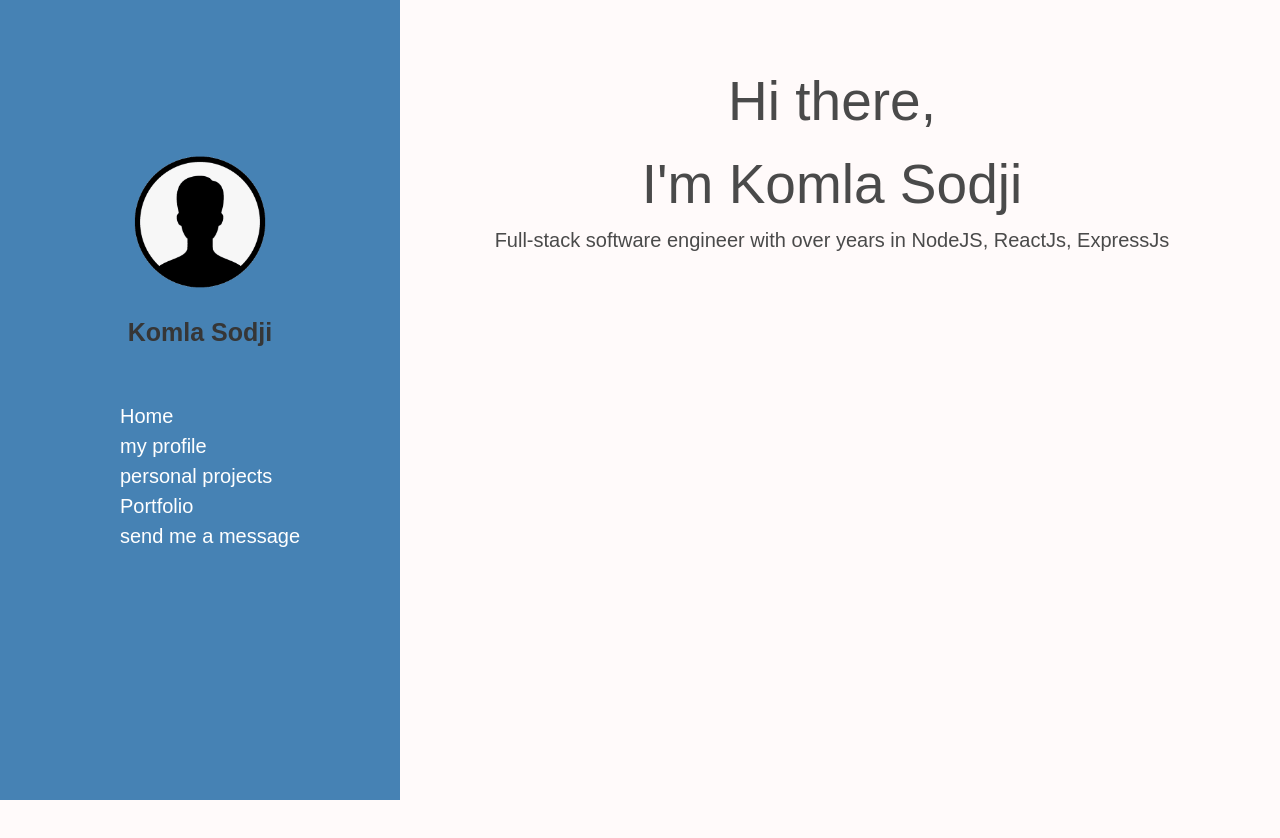
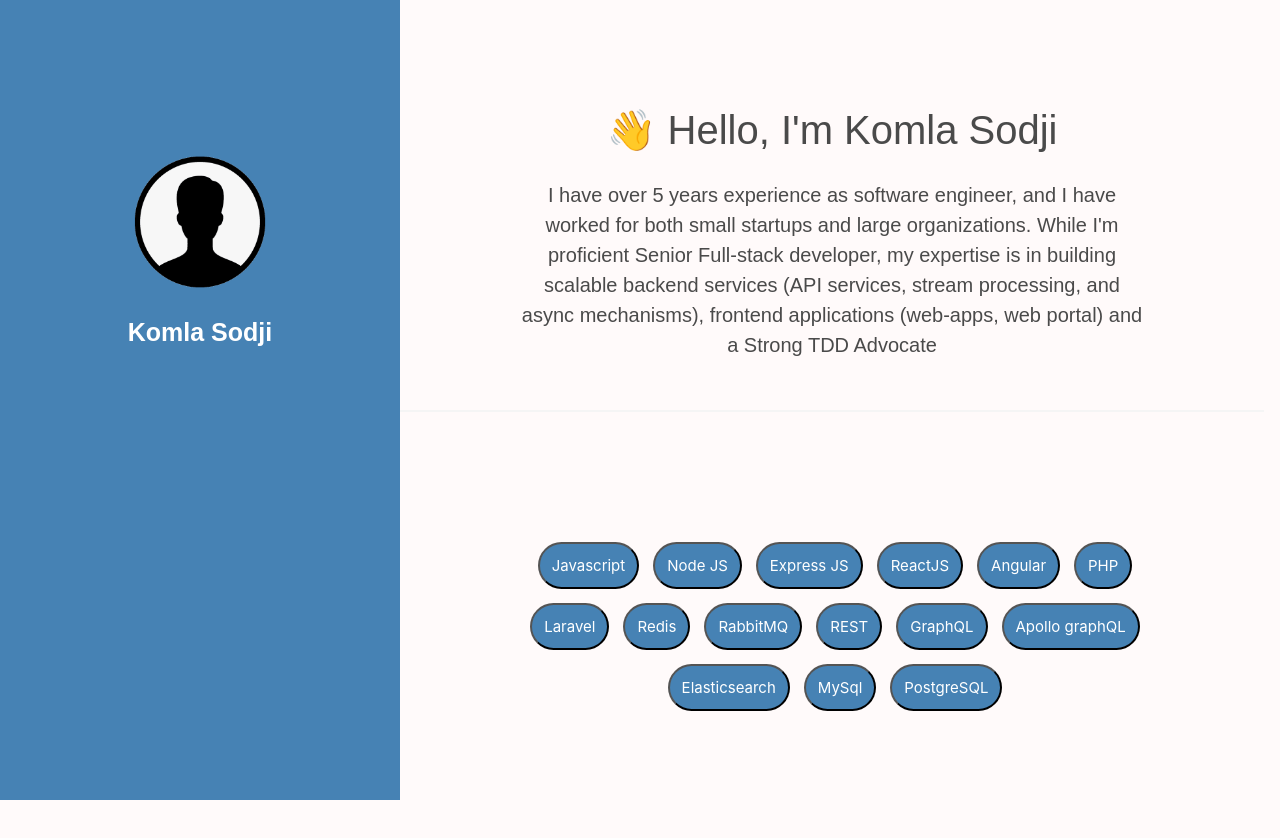
Before and after one commit to inessio/my-web-profile, a React (Create React App) app: page / in a window 1280 px wide. Shown: the top 838 px of the page. Built offline with nearby package versions, Linux system fonts and the light colour scheme; a web font is replaced by a local one.

Commit message:
add skill array with bio

```diff
--- a/src/components/home/Welcome.js
+++ b/src/components/home/Welcome.js
@@ -5,7 +5,8 @@ import welcm from '../../img/welcm.svg'
 const Wframe = styled.div`
     text-align:center;
     transition: 0.3s;
-    padding: 30px 5px 5px 5px;
+    padding: 20px;
+    margin: 30px 100px 30px 100px;
 `
 const Wnote = styled.p`
     font-size:20px;
@@ -16,31 +17,51 @@ const Wimg = styled.img`
     padding-top:5px;
 `
 const Whead = styled.h1`
-    font-size:55px;
+    font-size:40px;
+    padding: 20px 20px 20px 20px;
+
 
 `
-const experience = (started="2014") => {
-    let date = new Date().getFullYear() - started
-    console.log(date)
-    return date
-}
+const Skilldiv = styled.div`
 
+`
+const Span = styled.button`
+padding:12px 12px;
+margin: 10px;
+border-radius:32px;
+display:inline-block;
+font-size:15px;
+text-align: center;
+margin-bottom: 4px;
+margin-right: 4px;
+cursor: pointer;
+background-color:steelblue;
+color:white;
+`
 
-// var tdYear = today.getFullYear()
-// const experienceYear = (started,tdYear) =>{
-//    return tdYear - started
-// }
-
+const experience =  new Date().getFullYear() - 2014;
+const skills = ['Javascript','Node JS','Express JS','ReactJS','Angular','PHP','Laravel','Redis','RabbitMQ','REST','GraphQL','Apollo graphQL','Elasticsearch','MySql','PostgreSQL'];
+const items = skills.map((skill,index) => <Span key={index}>{skill}</Span>)
 const Welcome = () => {
     return (
-        <Wframe>
-            <Whead>Hi there, </Whead>
-            <Whead>I'm Komla Sodji </Whead>
-            {/* <Wframe><Wimg src={welcm}></Wimg>  </Wframe> */}
+        <div>
+            <Wframe>
+                <Whead>👋 Hello, I'm Komla Sodji </Whead>
+                {/* <Wframe><Wimg src={welcm}></Wimg>  </Wframe> */}
 
-            <Wnote>Full-stack software engineer with over years {experience} in NodeJS, ReactJs, ExpressJs</Wnote>
-        </Wframe>
+                <Wnote>I have over {experience} years experience as software engineer, and I have worked for both small startups and large organizations. While I'm proficient Senior Full-stack developer, my expertise is in building scalable backend services (API services, stream processing, and async mechanisms), frontend applications (web-apps, web portal) and a Strong TDD Advocate </Wnote>
+            </Wframe>
+            <hr></hr>
+            <Wframe>
+                <Wnote>{}</Wnote>
+            </Wframe>
+            <Wframe>
+                <Wnote>{items}</Wnote>
+            </Wframe>
+        </div>
+
     )
 }
 
 export default Welcome
+// <Wnote>{items}</Wnote>
--- a/src/components/side-bar/Sidebar.js
+++ b/src/components/side-bar/Sidebar.js
@@ -35,6 +35,7 @@ const Canvas = styled.img`
 const FullName = styled.h2`
       font-size:25px;
       color:white;
+      font-weight:bold;
 `
 const NavUl = styled.ul`
 
@@ -42,6 +43,7 @@ const NavUl = styled.ul`
 const NavLi = styled.li`
       font-size:20px;
       color:white;
+
 `
 const MenuDiv = styled.div`
         margin: 50px 0px 0px 120px;
@@ -49,21 +51,22 @@ const MenuDiv = styled.div`
 
 `
 
+// <NavUl>
+// <NavLi><a href="">Home</a></NavLi>
+// <NavLi><a href="">my profile</a></NavLi>
+// <NavLi><a href="">personal projects</a></NavLi>
+// <NavLi><a href="">Portfolio</a></NavLi>
+// <NavLi><a href="">send me a message</a> </NavLi>
+// </NavUl>
 const Sidebar = () => {
     return (
         <Aside>
 
             <center>
                 <Canvas src={profile} alt="profile"></Canvas>
-                <FullName><strong>Komla Sodji</strong></FullName>
+                <FullName>Komla Sodji</FullName>
                 <MenuDiv>
-                    <NavUl>
-                        <NavLi>Home</NavLi>
-                        <NavLi>my profile</NavLi>
-                        <NavLi>personal projects</NavLi>
-                        <NavLi>Portfolio</NavLi>
-                        <NavLi>send me a message </NavLi>
-                    </NavUl>
+
                 </MenuDiv>
 
             </center>
```
